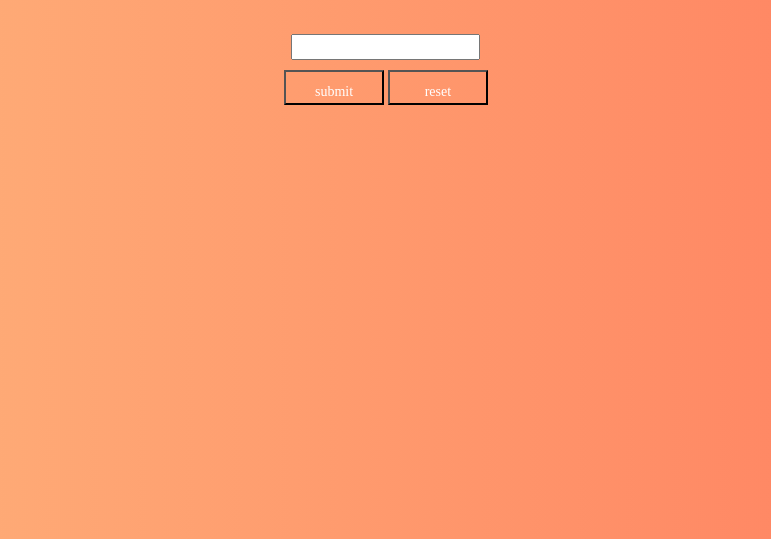
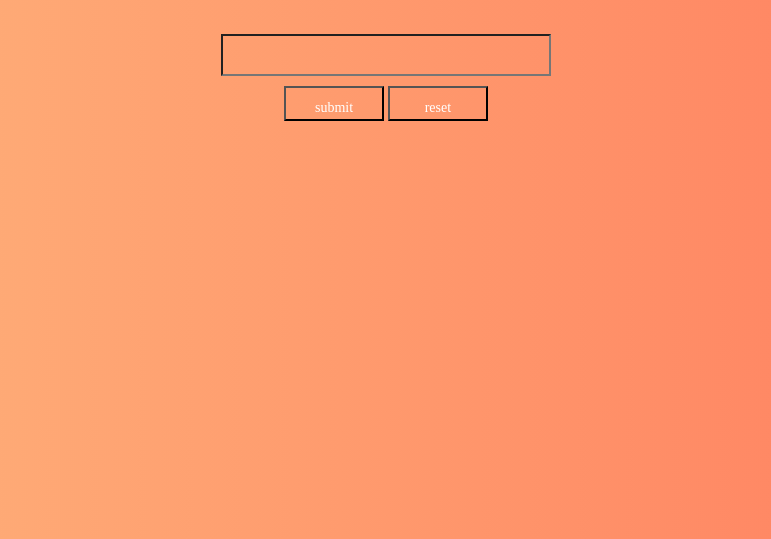
Before and after one commit to nseyf/guess-the-number, a plain HTML site: page index.html in a window 1280 px wide. Shown: the part 261-800 px from the top of the page, without its empty margins (254-1025 px from the left). Drawn offline with nearby package versions, Linux system fonts and the light colour scheme; a web font is replaced by a local one.

Commit message:
added input css

```diff
--- a/css/style.css
+++ b/css/style.css
@@ -36,3 +36,9 @@ button {
   font-family: "Kumar One";
   padding-top: 10px;
 }
+input {
+  background: none;
+  color: white;
+  text-align: center;
+  font-size: 25px;
+}
```
